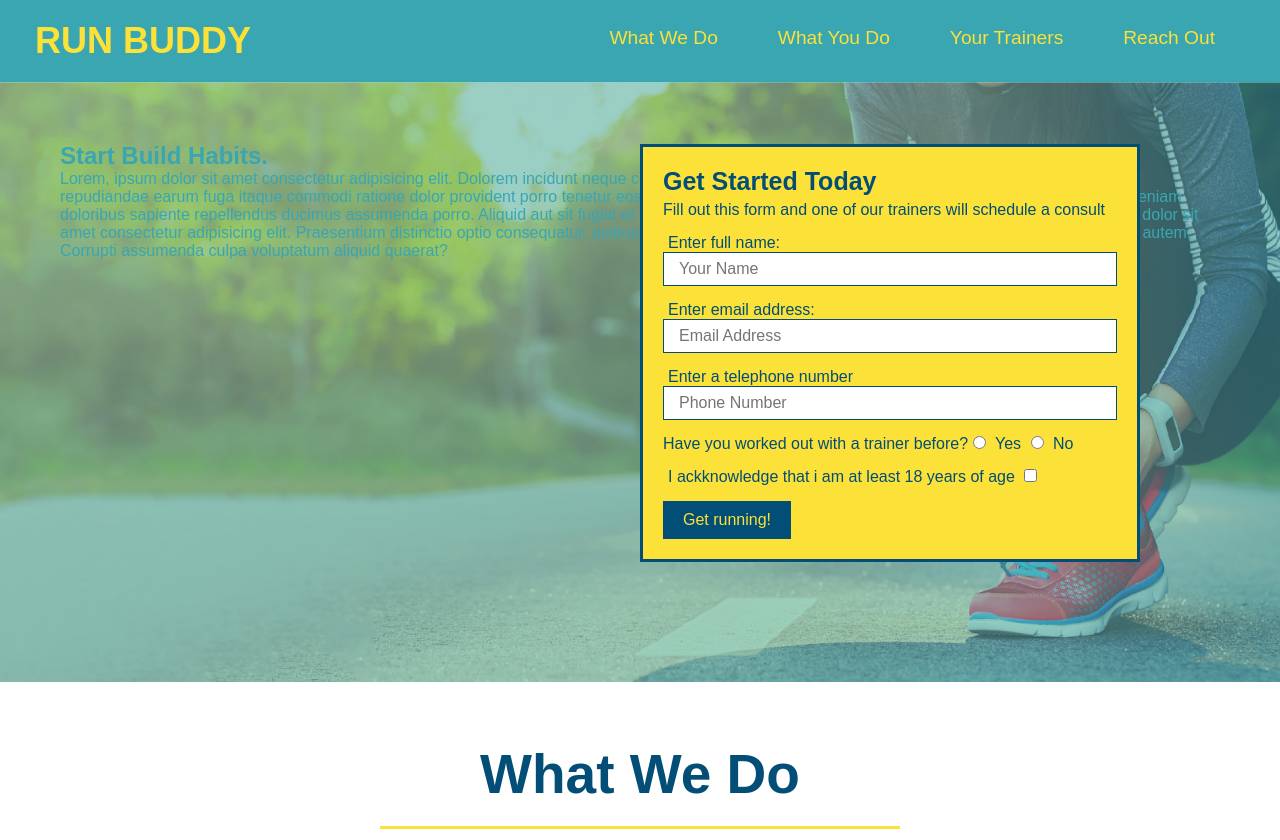
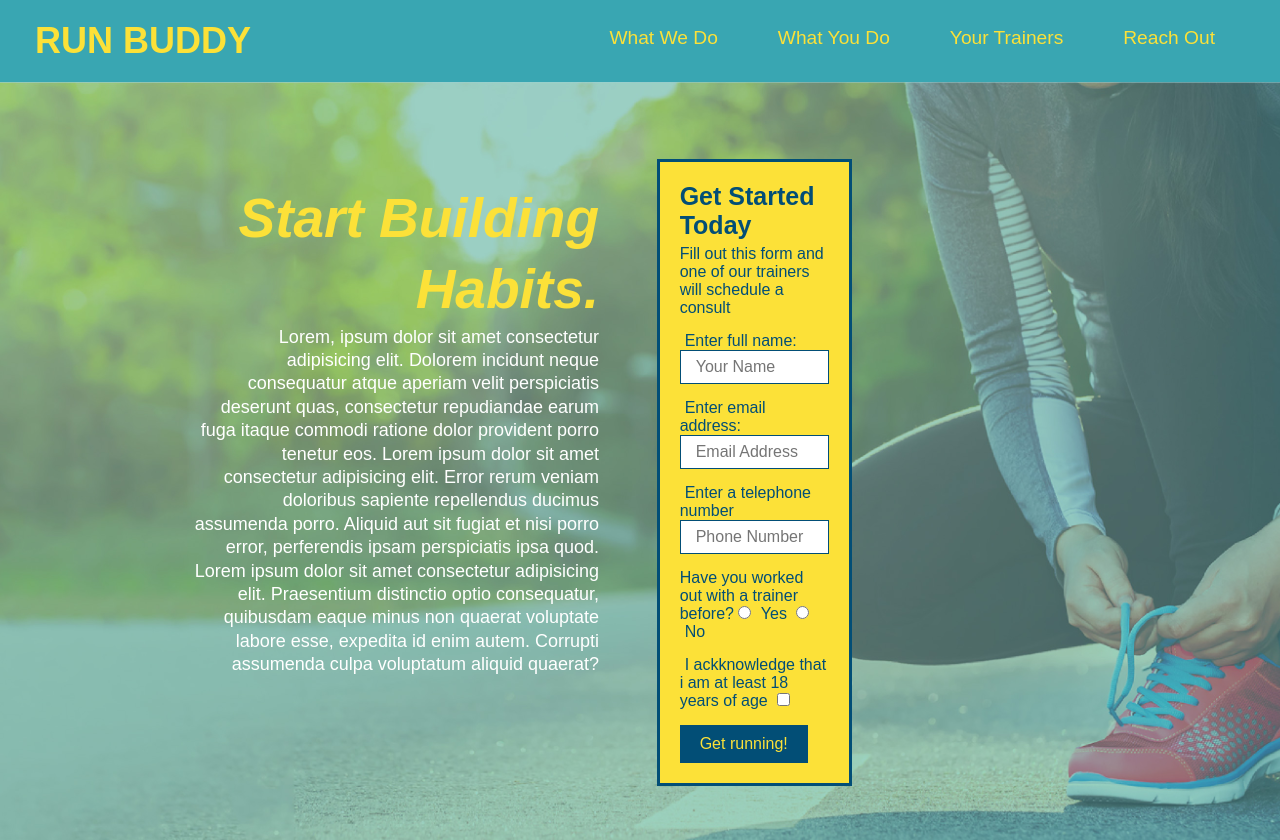
Before and after one commit to adamjfield/run-buddy, a plain HTML site: page index.html in a window 1280 px wide. Shown: the top 840 px of the page. Drawn offline with Linux system fonts and the light colour scheme.

Commit message:
add flexbox to the hero

```diff
--- a/assets/css/style.css
+++ b/assets/css/style.css
@@ -5,12 +5,11 @@
 }
 
 body {
-    /* more on this crazy alphanmerical value in a minute! */
     color: #39a6b2;
     font-family: Arial, Helvetica, sans-serif;
 }
 
-/* apply styles to <header> */
+/* header design start */
 header {
     padding: 20px 35px;
     background-color: #39a6b2;
@@ -42,6 +41,7 @@ header nav ul {
     align-items: center;
     list-style: none;
 }
+/* header design end */
 
 header nav ul li a {
     margin: 0 30px;
@@ -49,51 +49,42 @@ header nav ul li a {
     font-size: 1.5vw;
 }
 
-footer {
-    background-color: #fce138;
-    width: 100%;
-    padding: 40px 35px;
-}
-
-footer h2 {
-    display: inline;
-    color: #024e76;
-    font-size: 30px;
-    margin: 0;
-}
-
-footer div {
-    float: right;
-    line-height: 1.5;
-    text-align: right;
-}
-
-footer a {
-    color: #024e76;
-}
-
+/* hero design start */
 section {
     padding: 60px;
 }
 
-/* home page hero */
 .hero {
     background-image: url("../images/hero-bg.jpeg");
-    height: 600px;
     background-size: cover;
     background-position: center;
-    position: relative;
+    display: flex;
+    justify-content: center;
+    flex-wrap: wrap;
+}
+
+.hero-cta h2 {
+    font-style: italic;
+    font-size: 55px;
+    color: #fce138;
+}
+
+.hero-cta {
+    width: 35%;
+    text-align: right;
+    margin: 3.5%;
+    color: #fff;
+    font-size: 18px;
+    line-height: 1.3;
 }
 
 .hero-form {
     color: #024e76;
     background-color: #fce138;
     padding: 20px;
-    width: 500px;
     border: solid 3px #024e76;
-    position: absolute;
-    bottom: 120px;
-    right: 140px;
+    width: 40%;
+    margin: 3.5%;
 }
 
 .hero-form h3 {
@@ -127,7 +118,8 @@ section {
     padding: 10px 20px;
 
 }
-/* Hero Style End */
+/* hero design end */
+
 
 .intro {
     text-align: center;
@@ -271,3 +263,28 @@ section {
 .contact-info a {
     color: #fce138;
 }
+/* footer design start */
+footer {
+    background-color: #fce138;
+    width: 100%;
+    padding: 40px 35px;
+    display: flex;
+    justify-content: space-between;
+    flex-wrap: wrap;
+}
+
+footer h2 {
+    color: #024e76;
+    font-size: 30px;
+    margin: 0;
+}
+
+footer div {
+    line-height: 1.5;
+    text-align: right;
+}
+
+footer a {
+    color: #024e76;
+}
+/* footer design end */
--- a/index.html
+++ b/index.html
@@ -39,7 +39,7 @@
     <!-- hero section -->
     <section class="hero">
         <div class="hero-cta">
-            <h2>Start Build Habits.</h2>
+            <h2>Start Building Habits.</h2>
             <p>
                 Lorem, ipsum dolor sit amet consectetur adipisicing elit. Dolorem incidunt neque consequatur atque
                 aperiam velit perspiciatis deserunt quas, consectetur repudiandae earum fuga itaque commodi ratione
```
